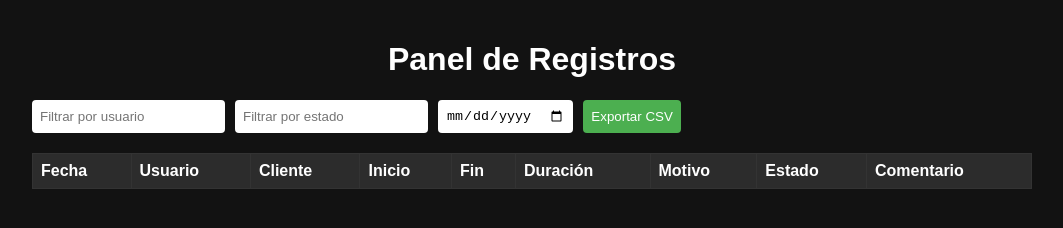
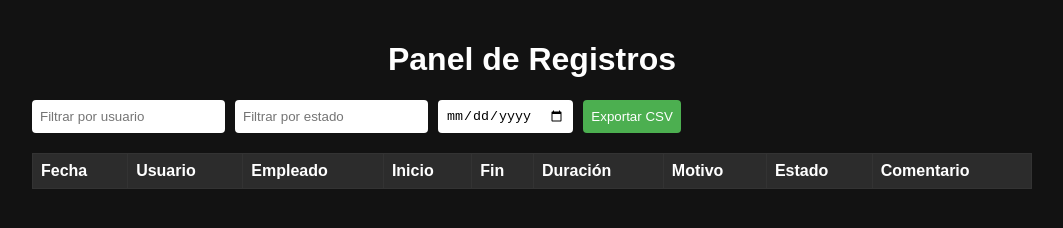
Before and after one commit to eduardo92648/panel-web, a plain HTML site: page index.html in a window 1280 px wide. Shown: the whole page, without its empty margins (108-1171 px from the left). Drawn offline with Linux system fonts and the light colour scheme; no server answers.

Commit message:
Update index.html

```diff
--- a/index.html
+++ b/index.html
@@ -19,7 +19,7 @@
       <table id="tabla">
         <thead>
           <tr>
-            <th>Fecha</th><th>Usuario</th><th>Cliente</th><th>Inicio</th><th>Fin</th>
+            <th>Fecha</th><th>Usuario</th><th>Empleado</th><th>Inicio</th><th>Fin</th>
             <th>Duración</th><th>Motivo</th><th>Estado</th><th>Comentario</th>
           </tr>
         </thead>
```
